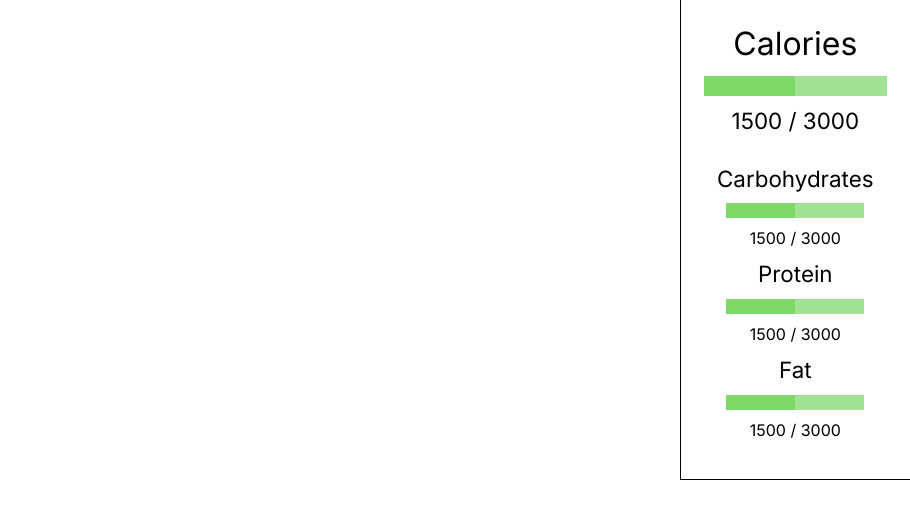
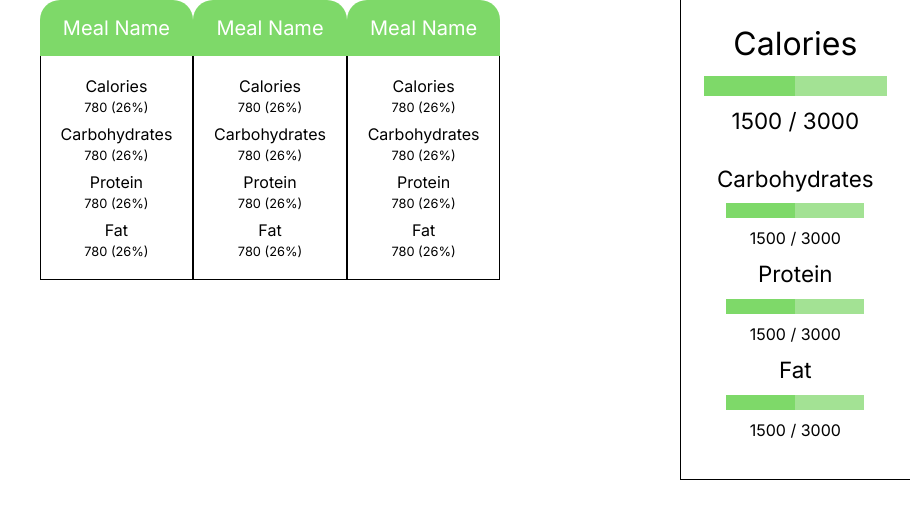
Before and after one commit to spiros132/DAT257, a Next.js app in the folder nutrition-diary/: page / in a window 1280 px wide. Shown: the top 518 px of the page, without its empty margins (370-1280 px from the left). Built offline with nearby package versions, Linux system fonts and the light colour scheme.

Commit message:
dynamically add classes to MealCard

```diff
--- a/nutrition-diary/src/app/page.tsx
+++ b/nutrition-diary/src/app/page.tsx
@@ -33,7 +33,7 @@ export default function Home() {
 
   return (
     <main className="flex min-h-screen flex-col items-center justify-between bg-white text-black">
-      <CalorieCounter/>
+      <MainPage/>
     </main>
   );
 }
--- a/nutrition-diary/src/components/MealCard.tsx
+++ b/nutrition-diary/src/components/MealCard.tsx
@@ -1,10 +1,14 @@
 "use client";
 
-export default function MealCard(){
+import React from "react";
 
+interface MealCardProps {
+    className?: string; // Define the className prop
+}
 
+const MealCard: React.FC<MealCardProps> = ({ className }) => {
     return (
-        <div className="h-[35vh] w-[12vw] bg-white">
+        <div className={`h-[35vh] w-[12vw] bg-white ${className}`}>
             <div className="bg-greenTheme h-[20%] w-[100%] rounded-t-[20px] flex">
                 <p className="text-white text-[20px] m-auto">
                   Meal Name
@@ -47,3 +51,6 @@ export default function MealCard(){
         </div>
       )
 }
+
+
+export default MealCard;
--- a/nutrition-diary/src/pages/MainPage.tsx
+++ b/nutrition-diary/src/pages/MainPage.tsx
@@ -1,10 +1,21 @@
 "use client";
+import MealCard from "@/components/MealCard";
+import CalorieCounter from "@/components/CalorieCounter";
+
 
 export default function MainPage(){
 
 
     return (
-      <div className="flex min-h-screen">
-      </div>
+        <div>
+            <CalorieCounter/>
+            <div className="flex">
+                <MealCard />
+                <MealCard/>
+                <MealCard/>
+            </div>
+
+        </div>
+
       )
 }
```
